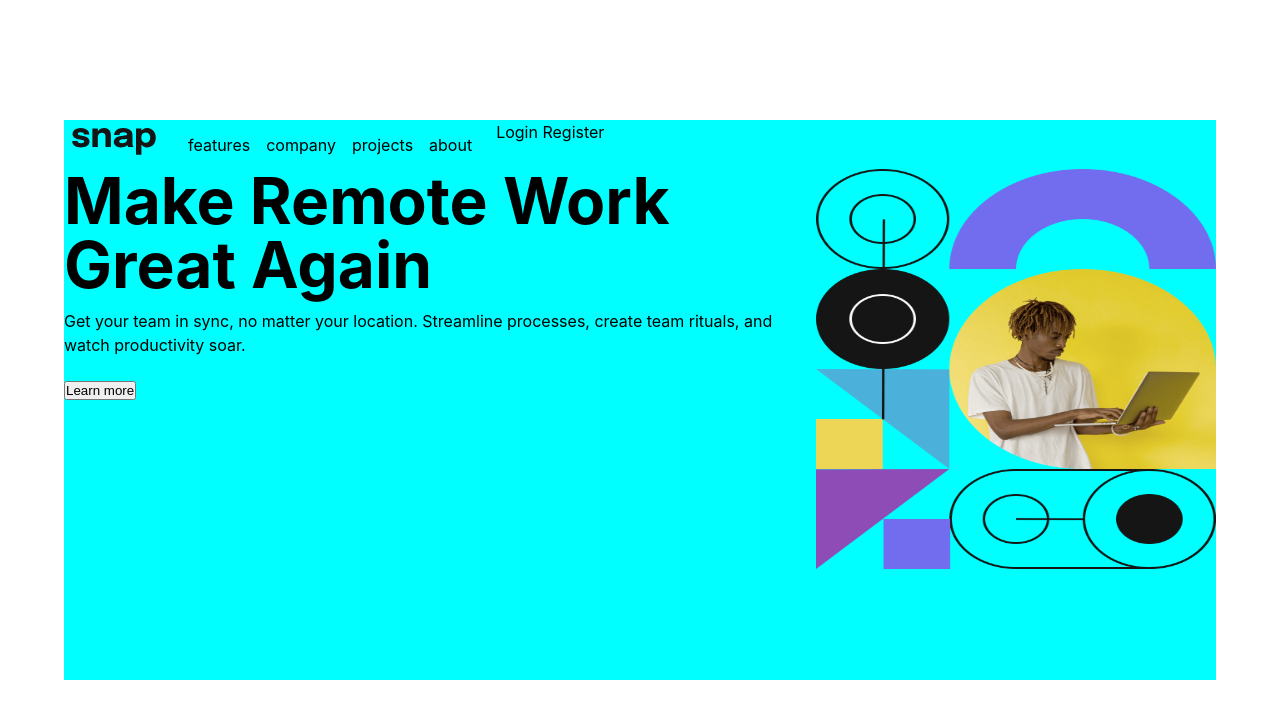
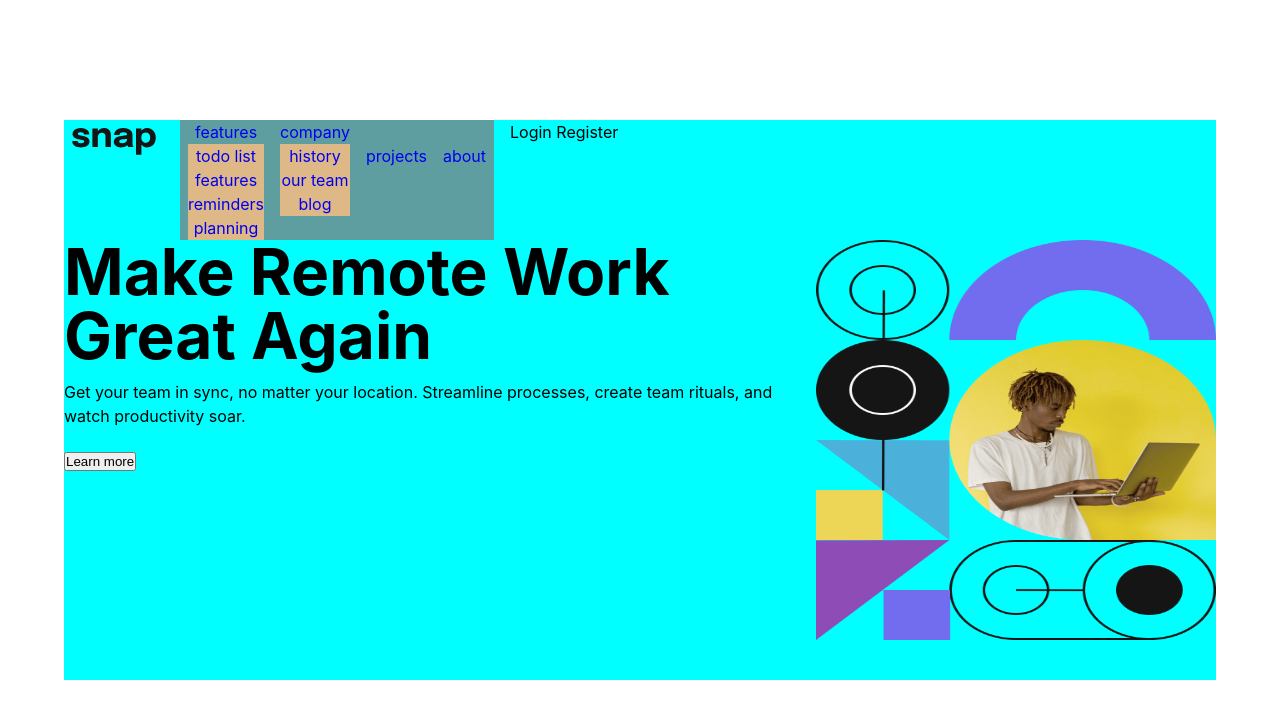
Before and after one commit to beyondthefruit/intro-dropdown, a React (Create React App) app: page / in a window 1280 px wide. Shown: the top 718 px of the page. Built offline with nearby package versions, Linux system fonts and the light colour scheme.

Commit message:
feat: sub dropdown

```diff
--- a/src/Components/nav.js
+++ b/src/Components/nav.js
@@ -10,10 +10,22 @@ const NavMenu = () => {
       <nav className='nav-center'>
         <ul className='menus'>
           {links.map((link) => {
-            const { id, url, text } = link;
+            const { id, url, text, sublinks } = link;
             return (
               <li key={id} className='lili'>
-                {text}
+                {sublinks ? (
+                  <>
+                    <a href={url}>{text}</a>
+                    <ul className='dropdown'>
+                      {sublinks.map((sublink) => {
+                        const { id, url, text } = sublink;
+                        return <a href={url}>{text}</a>;
+                      })}
+                    </ul>
+                  </>
+                ) : (
+                  <a href={url}>{text}</a>
+                )}
               </li>
             );
           })}
--- a/src/data.js
+++ b/src/data.js
@@ -3,11 +3,50 @@ export const links = [
     id: 1,
     url: '/company',
     text: 'features',
+    sublinks: [
+      {
+        id: 1.1,
+        url: 'todo',
+        text: 'todo list',
+      },
+      {
+        id: 1.2,
+        url: 'calendar',
+        text: 'features',
+      },
+      {
+        id: 1.3,
+        url: 'reminders',
+        text: 'reminders',
+      },
+      {
+        id: 1.4,
+        url: 'planning',
+        text: 'planning',
+      },
+    ],
   },
   {
     id: 2,
     url: '/company',
     text: 'company',
+    sublinks: [
+      {
+        id: 2.1,
+        url: 'history',
+        text: 'history',
+      },
+      {
+        id: 2.2,
+        url: 'our-team',
+        text: 'our team',
+      },
+      {
+        id: 2.3,
+        url: 'blog',
+        text: 'blog',
+      },
+    ],
   },
   {
     id: 3,
--- a/src/index.css
+++ b/src/index.css
@@ -113,6 +113,7 @@ header {
 
 .menus {
   text-decoration: none;
+  background-color: cadetblue;
   /* margin: 0; */
   /* padding: 00.5rem; */
 }
@@ -120,6 +121,12 @@ header {
   padding: 0 0.5rem;
   text-align: center;
   display: inline-block;
+}
+
+.dropdown {
+  display: flex;
+  flex-direction: column;
+  background-color: burlywood;
 }
 
 /* main design */
```
